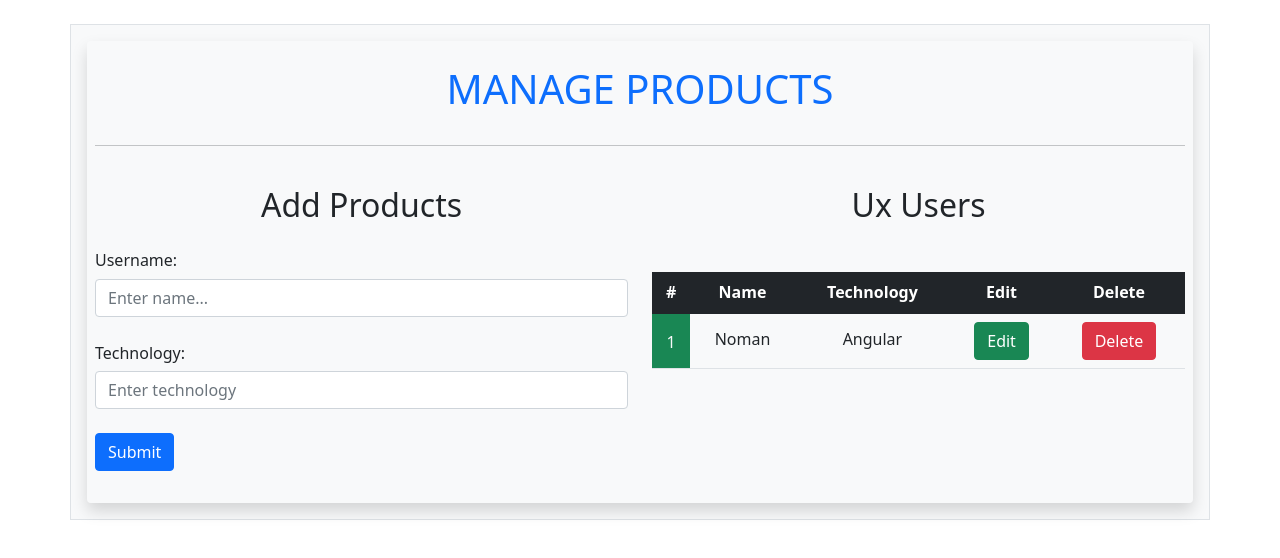
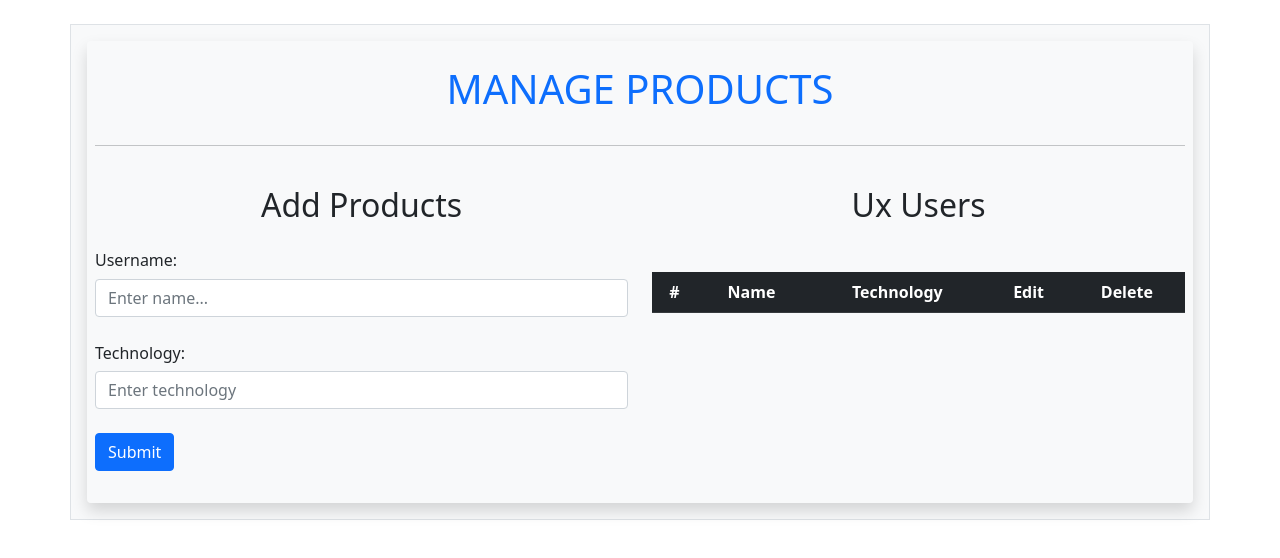
Before and after one commit to SaikatNoman12/ng_crud, an Angular app: page /manage-user-practice in a window 1280 px wide. Shown: the top 558 px of the page. Built offline with nearby package versions, Linux system fonts and the light colour scheme.

Commit message:
add post method

```diff
--- a/src/app/app-service/userspractice.service.ts
+++ b/src/app/app-service/userspractice.service.ts
@@ -1,9 +1,19 @@
+import { HttpClient } from '@angular/common/http';
 import { Injectable } from '@angular/core';
+import { UserPractice } from '../interface/user-practice.modal';
 
 @Injectable({
   providedIn: 'root'
 })
 export class UserspracticeService {
 
-  constructor() { }
+  postUrl: string = 'https://practice-6b131-default-rtdb.asia-southeast1.firebasedatabase.app/usersPractice.json';
+
+  constructor(private http: HttpClient) { }
+
+  onSetData(userData: any) {
+    return this.http.post<UserPractice>(this.postUrl, userData);
+  }
+
+
 }
--- a/src/app/manage-user-practice/manage-user-practice.component.html
+++ b/src/app/manage-user-practice/manage-user-practice.component.html
@@ -12,7 +12,7 @@
         </div>
 
         <div class="text-start">
-          <form  (ngSubmit)="myRecFromSubmit()" [formGroup]="myRecForm" >
+          <form (ngSubmit)="myRecFromSubmit()" [formGroup]="myRecForm">
             <div class="form-group mb-4">
               <label class="h6" for="exampleInputEmail1">Username: </label>
               <input
@@ -25,7 +25,8 @@
               />
               <small
                 *ngIf="!fc?.['name']?.valid && fc?.['name']?.touched"
-              class="text-danger">
+                class="text-danger"
+              >
                 Please enter your name!
               </small>
             </div>
@@ -39,9 +40,12 @@
                 formControlName="technology"
               />
               <small
-              *ngIf="!myRecForm.get('technology')?.valid
-              && myRecForm.get('technology')?.touched"
-              class="text-danger">
+                *ngIf="
+                  !myRecForm.get('technology')?.valid &&
+                  myRecForm.get('technology')?.touched
+                "
+                class="text-danger"
+              >
                 Please enter your technology!
               </small>
             </div>
@@ -67,21 +71,28 @@
               </tr>
             </thead>
             <tbody>
+              <ng-container *ngFor="let user of usersPractice; index as i">
                 <tr>
-                <td scope="col" class="bg-success text-center text-light pt-3">1</td>
-                <td scope="col" class="h6 pt-3 text-center" >Noman</td>
-                <td scope="col" class="h6 pt-3 text-center" >Angular</td>
-                <td scope="col" >
-                  <button class="btn btn-success">
-                    Edit
-                  </button>
+                  <td
+                    scope="col"
+                    class="bg-success text-center text-light pt-3"
+                  >
+                    {{ i + 1 }}
                   </td>
-                <td scope="col"  >
-                  <button class="btn btn-danger">
-                    Delete
-                  </button>
+                  <td scope="col" class="h6 pt-3 text-center">
+                    {{ user.name }}
+                  </td>
+                  <td scope="col" class="h6 pt-3 text-center">
+                    {{ user.technology }}
+                  </td>
+                  <td scope="col">
+                    <button class="btn btn-success">Edit</button>
+                  </td>
+                  <td scope="col">
+                    <button class="btn btn-danger">Delete</button>
                   </td>
                 </tr>
+              </ng-container>
             </tbody>
           </table>
         </div>
--- a/src/app/manage-user-practice/manage-user-practice.component.ts
+++ b/src/app/manage-user-practice/manage-user-practice.component.ts
@@ -1,6 +1,7 @@
 import { User } from './../interface/user.modal';
 import { Component, OnInit } from '@angular/core';
 import { FormControl, FormGroup, Validators } from '@angular/forms';
+import { UserspracticeService } from '../app-service/userspractice.service';
 
 @Component({
   selector: 'app-manage-user-practice',
@@ -9,24 +10,51 @@ import { FormControl, FormGroup, Validators } from '@angular/forms';
 })
 export class ManageUserPracticeComponent implements OnInit {
 
-  myRecForm!:FormGroup;
+  myRecForm!: FormGroup;
 
-  constructor() { }
+  usersPractice:any[] = [];
+
+  constructor(
+    private _serverService: UserspracticeService
+  ) { }
 
   ngOnInit(): void {
     this.myRecForm = new FormGroup({
-      'name':new FormControl(null, [Validators.required]),
-      'technology':new FormControl(null, [Validators.required])
+      'name': new FormControl(null, [Validators.required]),
+      'technology': new FormControl(null, [Validators.required])
     });
   }
 
   // use for short validation:-
-  get fc(){
+  get fc() {
     return this.myRecForm.controls;
   }
 
-  myRecFromSubmit(){
-    const data:User = this.myRecForm.value;
+  myRecFromSubmit() {
+
+
+    if (this.fc?.['name']?.value === null || this.fc?.['name']?.value === '' && this.fc?.['technology']?.value === null || this.fc?.['technology']?.value === '') {
+      alert('please enter all input value!');
+    }
+    else if(this.fc?.['name']?.value === null || this.fc?.['name']?.value === ''){
+      alert('Please enter name input value!');
+    }
+    else if(this.fc?.['technology'].value === null || this.fc?.['technology']?.value === ''){
+      alert('Please enter technology input value!');
+    }
+    else {
+      const data: User = this.myRecForm.value;
+      this.usersPractice.push(data);
+      this._serverService.onSetData(data).subscribe(
+        (res) => {
+
+         },
+        (err) => { }
+      );
+      this.myRecForm.reset();
+      console.log(this.myRecForm);
+
+    }
 
   }
 
```
Also changed, not shown: 1 other file (tests, documents, lock files or other folders). Lines whose indentation alone changed are shown as unchanged.
